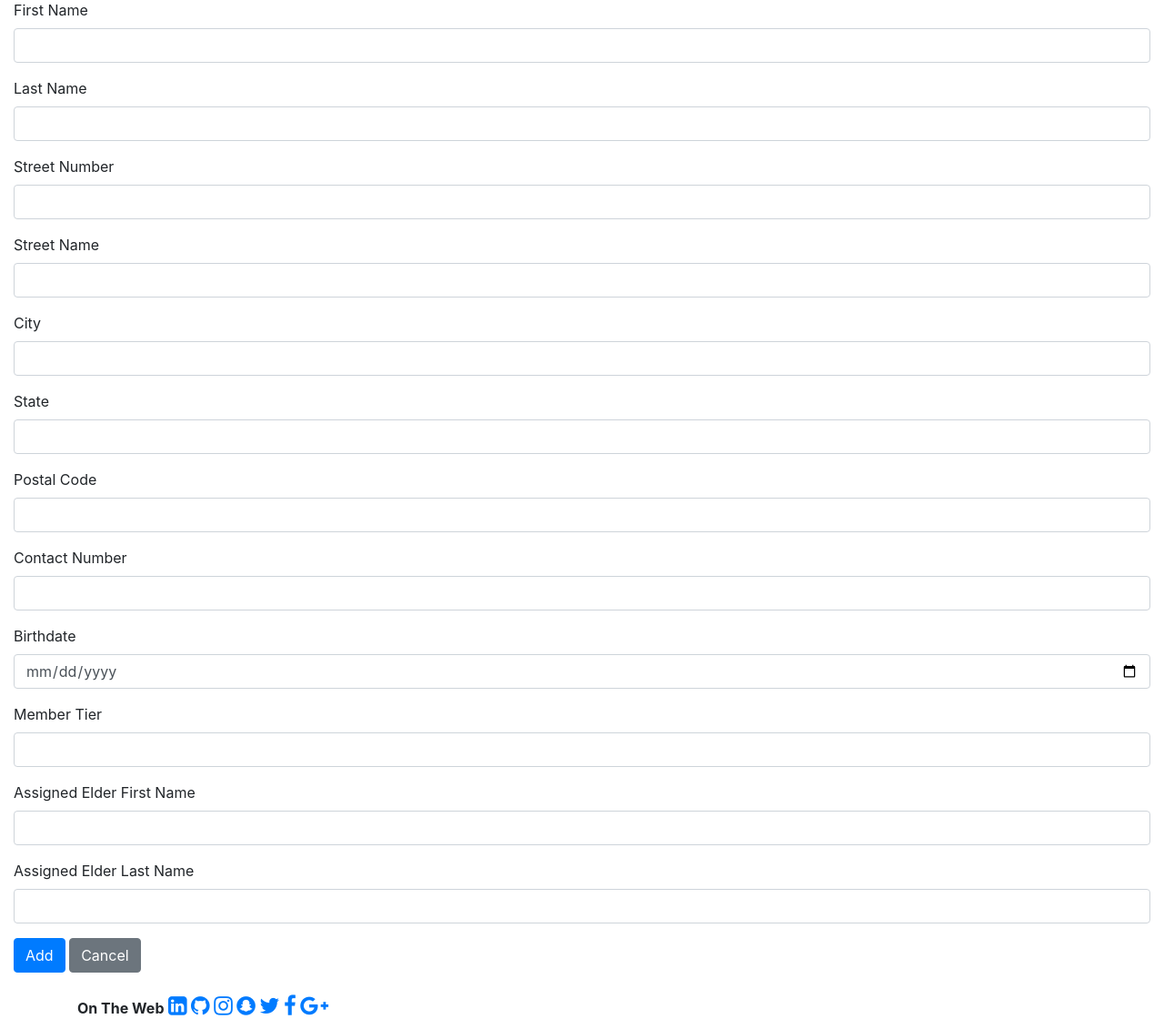
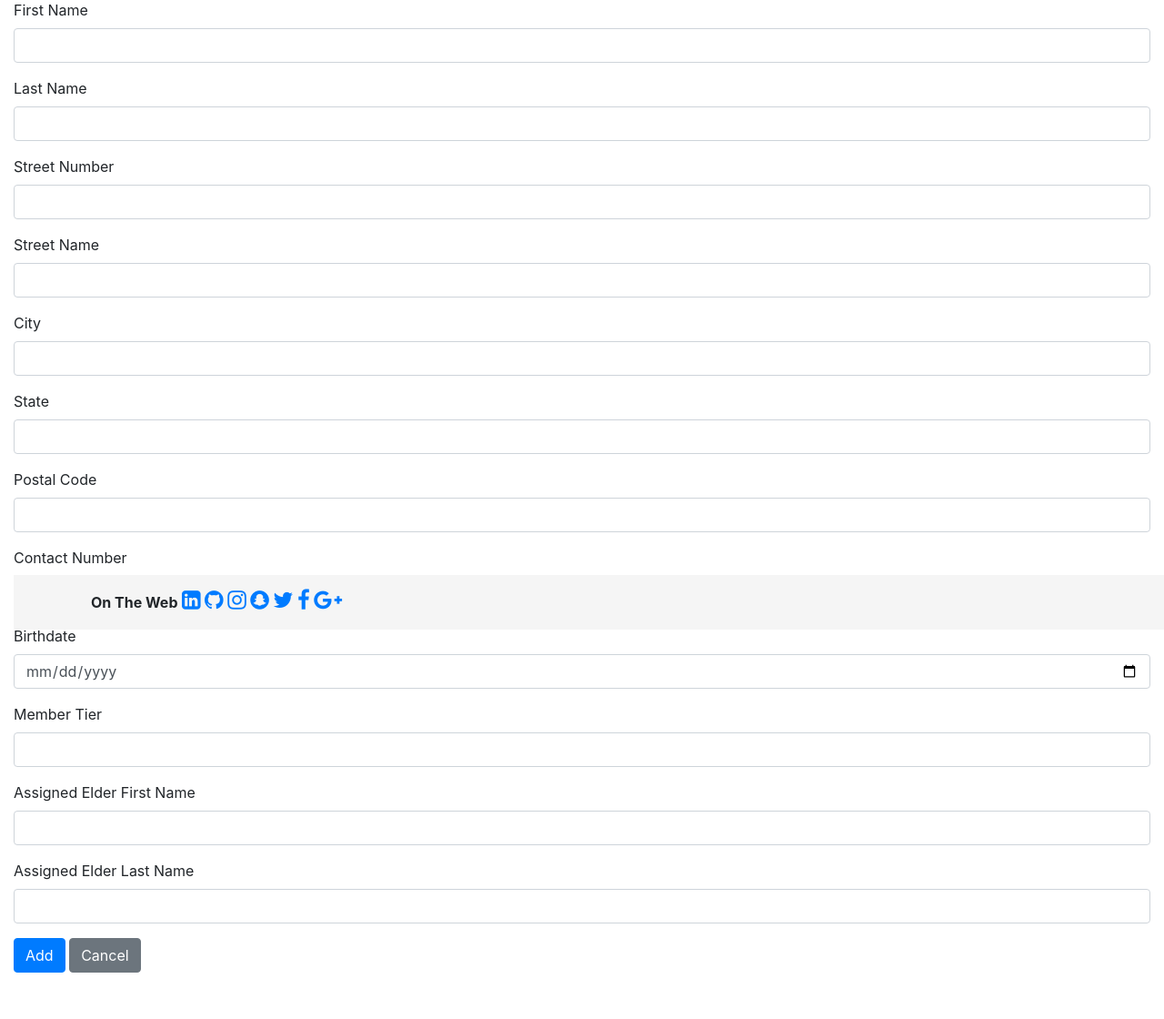
Before and after one commit to MKing301/membership, a Flask app: page /add_member in a window 1280 px wide. Shown: the part 108-1228 px from the top of the page at 91% size. After the commit the page ends 1177 px from the top, so only its background shows below. Run offline with Flask 2, Linux system fonts and the light colour scheme; the visitor is signed in with stand-in values (Sample User, id 1); some libraries are stand-ins or nearby versions.

Commit message:
Add style for footer

```diff
--- a/static/css/style.css
+++ b/static/css/style.css
@@ -12,3 +12,12 @@ body {
     white-space: nowrap;
     width: 1%;
 }
+
+.footer {
+    position: absolute;
+    bottom: 0;
+    width: 100%;
+    height: 60px; /* Set the fixed height of the footer here */
+    line-height: 60px; /* Vertically center the text there */
+    background-color: #f5f5f5;
+  }
```
